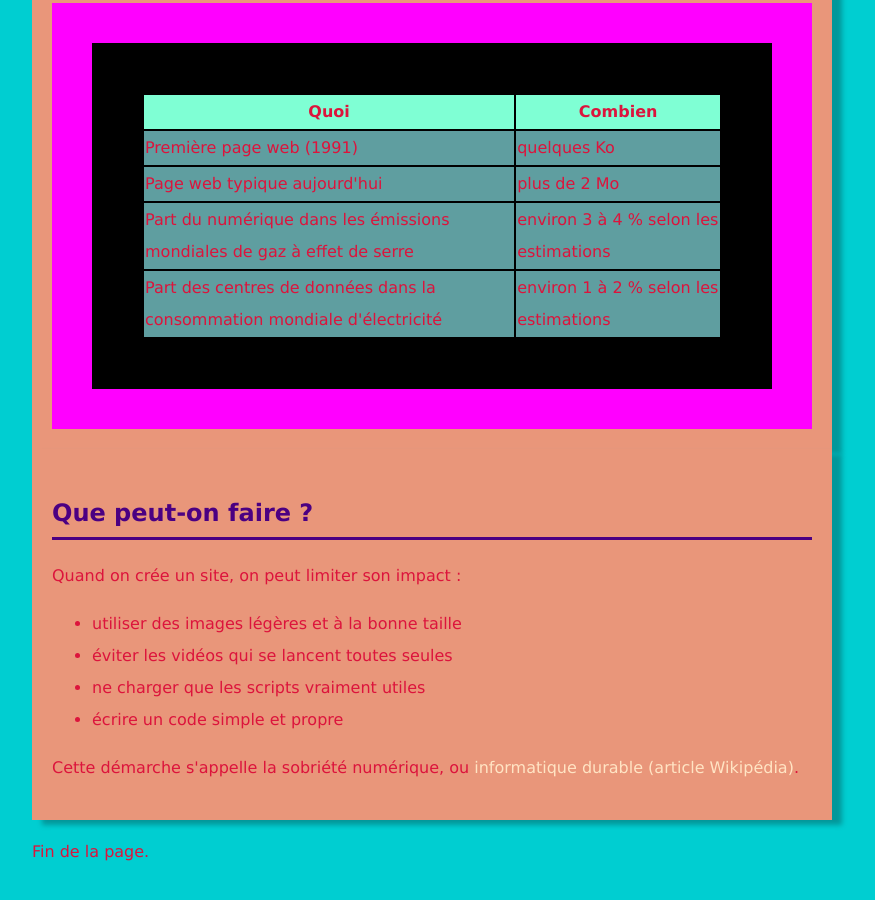
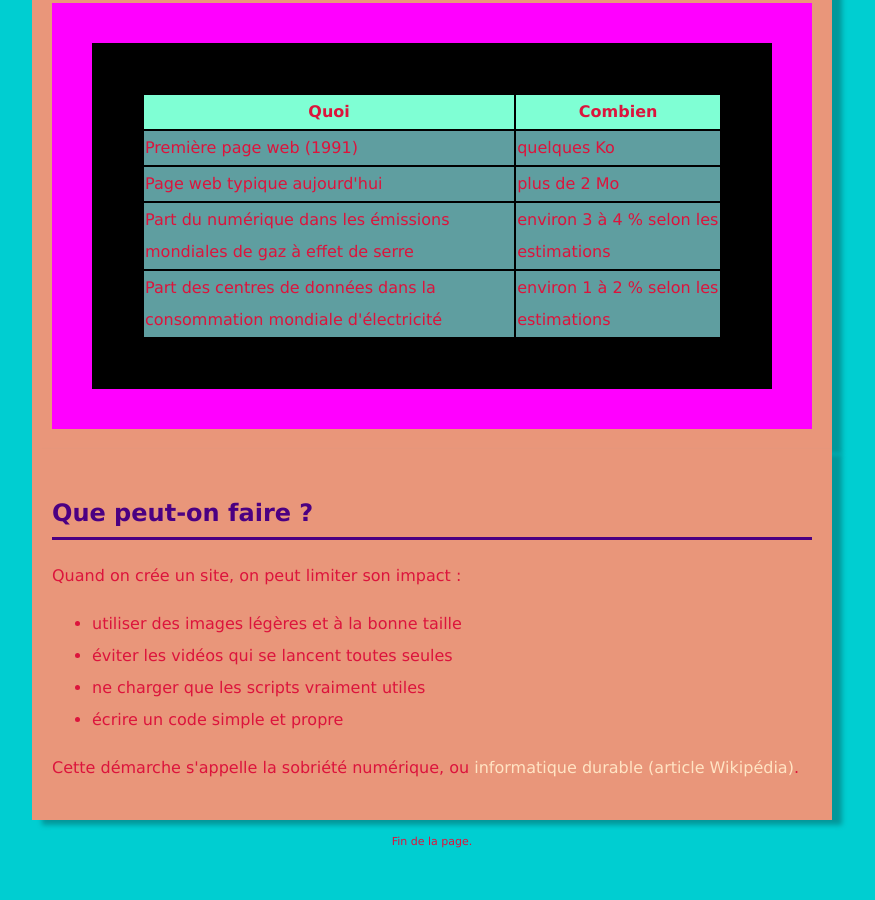
Before and after one commit to camiikr/tp-durability, a plain HTML site: page index.html in a window 1280 px wide. Shown: the part 1467-2367 px from the top of the page, without its empty margins (208-1083 px from the left). Drawn offline with Linux system fonts and the light colour scheme.

Commit message:
Alignement et taille du texte du pied de page.
J'ai aligné le texte du pied au milieu de la page et ai rapetissé sa taille à 11px pour qu'il soit plus discret.

```diff
--- a/style.css
+++ b/style.css
@@ -63,3 +63,8 @@ section {
 .intro {
     font-style: italic;
 }
+
+footer {
+    text-align: center;
+    font-size: 11px;
+}
```
